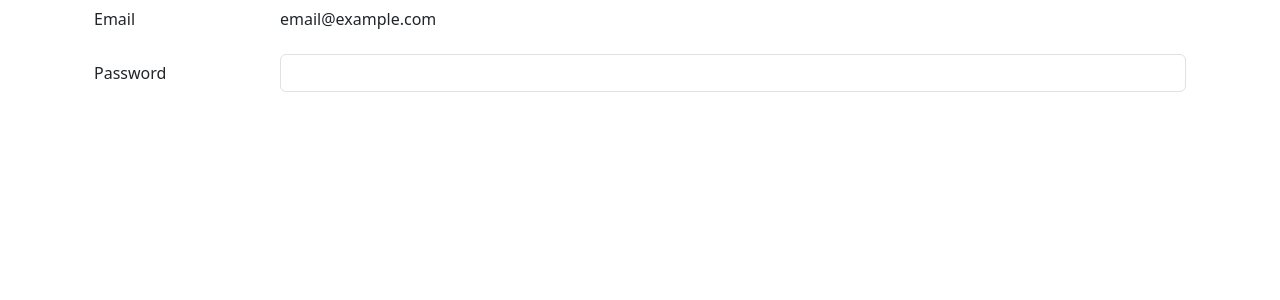
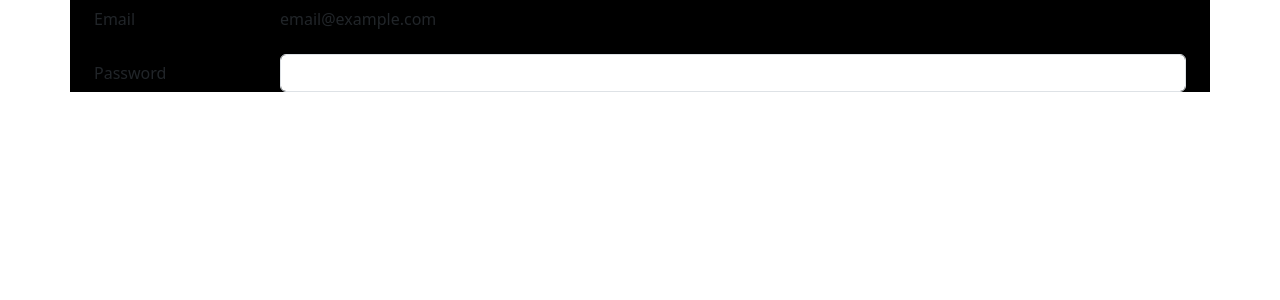
Before and after one commit to shashidev091/learning_flask_complete, a Flask app: page /login in a window 1280 px wide. Shown: the top 300 px of the page. Run offline with Flask 3, Linux system fonts and the light colour scheme.

Commit message:
fixed css import and verified

```diff
--- a/static/css/styles.css
+++ b/static/css/styles.css
@@ -1,3 +1,3 @@
-center-element {
+.center-element {
     background-color: black;
 }
--- a/templates/base.html
+++ b/templates/base.html
@@ -7,6 +7,7 @@
     <title>{% block title %} {% endblock %}</title>
     <link href="https://cdn.jsdelivr.net/npm/bootstrap@5.3.0-alpha3/dist/css/bootstrap.min.css" rel="stylesheet" integrity="sha384-KK94CHFLLe+nY2dmCWGMq91rCGa5gtU4mk92HdvYe+M/SXH301p5ILy+dN9+nJOZ" crossorigin="anonymous">
     <link rel="stylesheet" href="{{ url_for('static', filename='css/styles.css') }}">
+    <link rel="stylesheet" href="{{ url_for('static', filename='css/main.css') }}">
   </head>
   <body>
     {% block body_content %} {% endblock %}
--- a/templates/login.html
+++ b/templates/login.html
@@ -1,5 +1,6 @@
-{% extends "base.html" %} {% block title %} login|signIn {% endblock %} {% block
-body_content %}
+{% extends "base.html" %}
+{% block title %} login|signIn {% endblock %}
+{% block body_content %}
 <div class="container center-element">
   <div class="container">
     <div class="mb-3 row">
```
Also changed, not shown: static/css/main.css (added).
